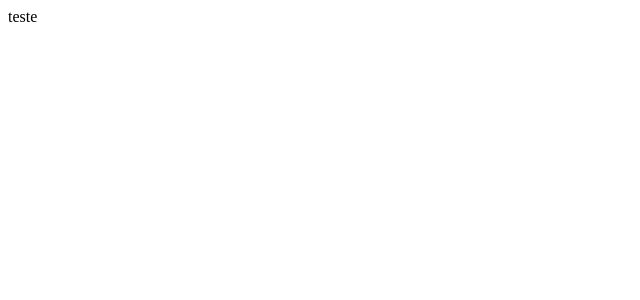
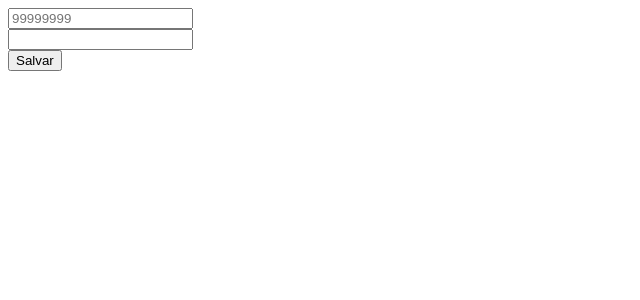
Before and after one commit to JonasVsc/react-test-repository, a React (Create React App) app: page / in a window 1280 px wide. Shown: the top 300 px of the page, without its empty margins (0-640 px from the left). Built offline with nearby package versions, Linux system fonts and the light colour scheme.

Commit message:
Input generico cep e currency

```diff
--- a/public/index.html
+++ b/public/index.html
@@ -2,42 +2,16 @@
 <html lang="en">
   <head>
     <meta charset="utf-8" />
-    <link rel="icon" href="%PUBLIC_URL%/favicon.ico" />
     <meta name="viewport" content="width=device-width, initial-scale=1" />
     <meta name="theme-color" content="#000000" />
     <meta
       name="description"
       content="Web site created using create-react-app"
     />
-    <link rel="apple-touch-icon" href="%PUBLIC_URL%/logo192.png" />
-    <!--
-      manifest.json provides metadata used when your web app is installed on a
-      user's mobile device or desktop. See https://developers.google.com/web/fundamentals/web-app-manifest/
-    -->
-    <link rel="manifest" href="%PUBLIC_URL%/manifest.json" />
-    <!--
-      Notice the use of %PUBLIC_URL% in the tags above.
-      It will be replaced with the URL of the `public` folder during the build.
-      Only files inside the `public` folder can be referenced from the HTML.
-
-      Unlike "/favicon.ico" or "favicon.ico", "%PUBLIC_URL%/favicon.ico" will
-      work correctly both with client-side routing and a non-root public URL.
-      Learn how to configure a non-root public URL by running `npm run build`.
-    -->
     <title>React App</title>
   </head>
   <body>
     <noscript>You need to enable JavaScript to run this app.</noscript>
     <div id="root"></div>
-    <!--
-      This HTML file is a template.
-      If you open it directly in the browser, you will see an empty page.
-
-      You can add webfonts, meta tags, or analytics to this file.
-      The build step will place the bundled scripts into the <body> tag.
-
-      To begin the development, run `npm start` or `yarn start`.
-      To create a production bundle, use `npm run build` or `yarn build`.
-    -->
   </body>
 </html>
--- a/src/App.tsx
+++ b/src/App.tsx
@@ -1,11 +1,29 @@
-import React from 'react';
+import React, { useCallback, useState } from 'react';
+import Input from './components/Input'
 
-function App() {
+interface Usuario {
+  cep: string;
+  price: number;
+}
+
+const App: React.FC= () => {
+  const [usuario, setUsuario] = useState<Usuario>({} as Usuario);
+
+  const handleChange = useCallback((e: React.FormEvent<HTMLInputElement>) => {
+    setUsuario({
+      ...usuario,
+      [e.currentTarget.name]: e.currentTarget.value
+    })
+  }, [usuario]);
+
   return (
     <div>
-        teste
+      <Input placeholder='99999999' mask='cep' name='cep' onChange={handleChange}/>
+      <Input placeholder='' mask='currency' name='price' onChange={handleChange}/>
+
+      <button onClick={() => console.log(usuario)}>Salvar</button>
     </div>
-  );
+  )
 }
 
 export default App;
--- /dev/null
+++ b/src/components/Input/index.tsx
@@ -0,0 +1,35 @@
+
+import React, { InputHTMLAttributes, useCallback } from "react";
+
+import { cep, currency } from './masks'
+
+interface InputProps extends InputHTMLAttributes<HTMLInputElement> {
+    mask: 'cep' | 'currency'
+    prefix?: string
+}
+
+
+const Input: React.FC<InputProps> = ({mask, prefix, ...props}) => {
+
+    const handleKeyUp = useCallback((e: React.FormEvent<HTMLInputElement> ) => {
+
+        if(mask === 'cep') {
+            cep(e)
+        }
+        if(mask === 'currency') {
+            currency(e)
+        }
+
+
+    },[])
+
+    return (
+        <div>
+            {prefix && <span>{prefix}</span>}
+            <input {...props} onKeyUp={handleKeyUp}/>
+        </div>
+    )
+}
+
+
+export default Input
--- /dev/null
+++ b/src/components/Input/masks.ts
@@ -0,0 +1,21 @@
+export function cep(e: React.FormEvent<HTMLInputElement> ) {
+    e.currentTarget.maxLength = 9
+    let value = e.currentTarget.value
+    value = value.replace(/\D/g, "");
+    value = value.replace(/^(\d{5})(\d)/, "$1-$2")
+    e.currentTarget.value = value
+    return e
+}
+
+
+export function currency(e: React.FormEvent<HTMLInputElement> ) {
+    let value = e.currentTarget.value
+    value = value.replace(/\D/g, "")
+    value = value.replace(/(\d)(\d{2})$/, "$1,$2")
+    value = value.replace(/(?=(\d{3})+(\D))\B/g, ".")
+
+
+    e.currentTarget.value = value
+
+    return e
+}
```
